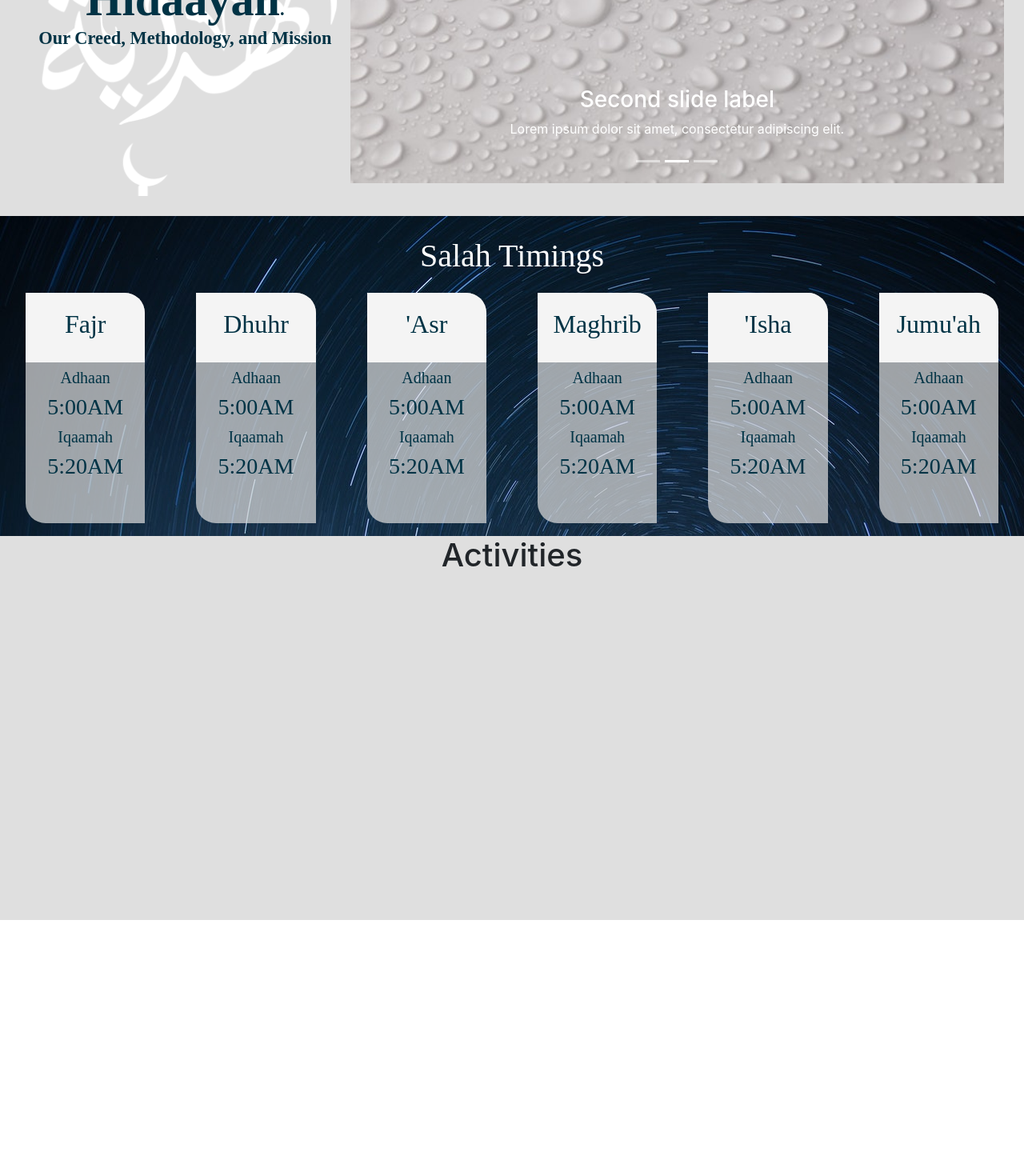
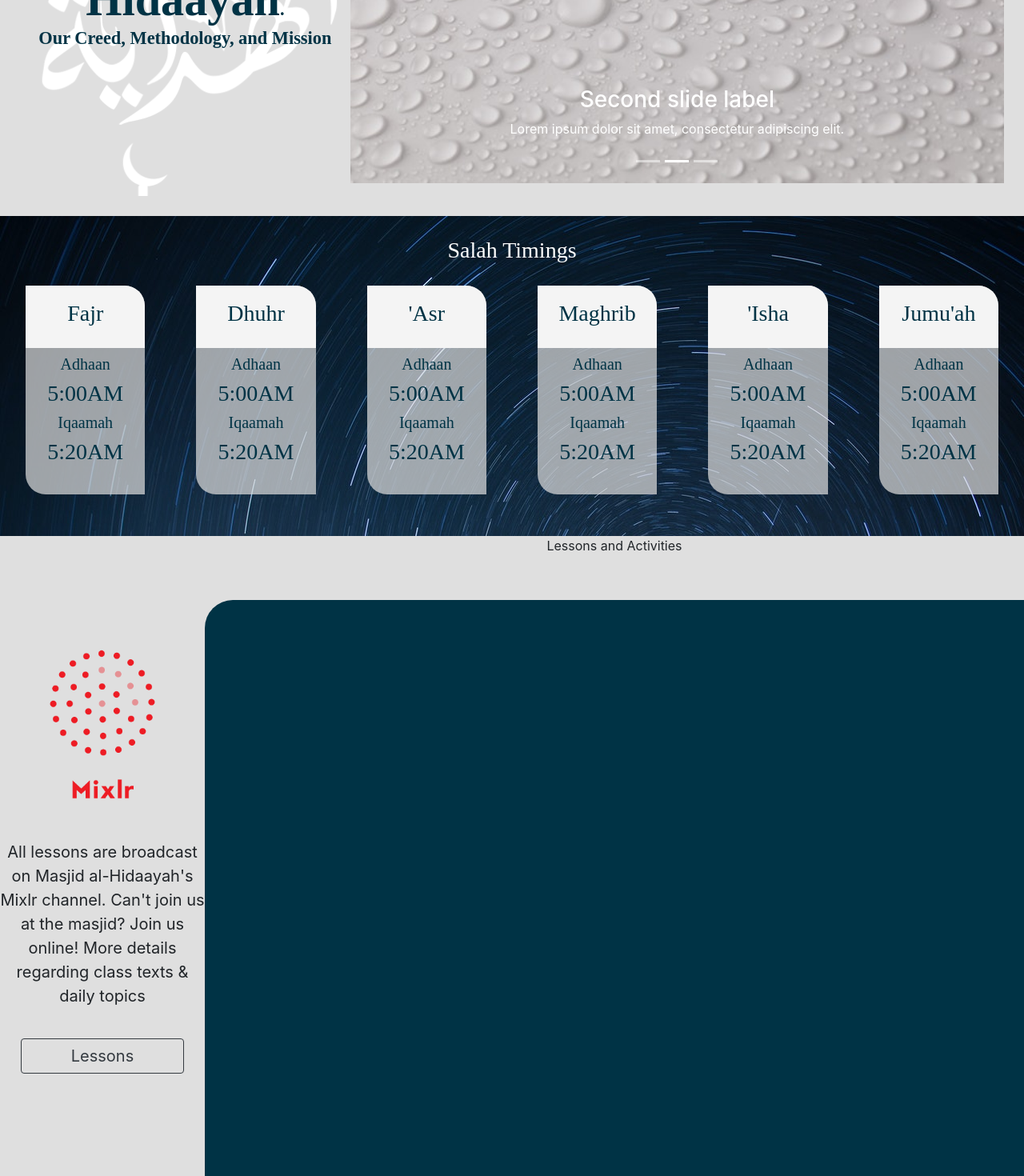
Before and after one commit to Kashiff11/masjidalhidayah, a React (Create React App) app in the folder masjid-al-hidaya/: page / in a window 1280 px wide. Shown: the part 482-1952 px from the top of the page at 80% size. Before the commit the page ends 1632 px from the top, so only its background shows below. Built offline with nearby package versions, Linux system fonts and the light colour scheme; a web font is replaced by a local one.

Commit message:
Activities Page started

```diff
--- a/masjid-al-hidaya/src/App.js
+++ b/masjid-al-hidaya/src/App.js
@@ -15,6 +15,7 @@ import mh3 from './images/mh3.png';
 
 
 function App() {
+
   return (
     <div className="App">
       <Navbar collapseOnSelect expand="lg" bg="dark" variant="dark">
--- a/masjid-al-hidaya/src/activities/Activities.css
+++ b/masjid-al-hidaya/src/activities/Activities.css
@@ -0,0 +1,50 @@
+@import url('https://fonts.googleapis.com/css2?family=Barlow+Semi+Condensed:wght@100&display=swap');
+
+#activitiesContainer {
+  display: flex;
+  flex-direction: row;
+  width: 100vw;
+  background: rgb(223,223,223);
+  height: 100vh;
+}
+
+#mxlrAnn {
+  width: 20%;
+  display: flex;
+  flex-direction: column;
+  justify-content: center;
+  align-items: center;
+}
+
+#accRtCont {
+  display: flex;
+  flex-direction: column;
+  width: 80%;
+
+}
+
+#accTitle {
+  height: 10%;
+
+}
+
+#scheduleContainer {
+  width: 100%;
+  height: 90%;
+  background: rgb(0, 51, 69);
+  border-top-left-radius: 35px;
+}
+
+#mixlrLogo {
+  width: 80%;
+}
+
+#mixlrBlurb {
+  font-size: 20px;
+}
+
+.buttons {
+  margin: 15%;
+  width: 80%;
+  font-size: 20px;
+}
--- a/masjid-al-hidaya/src/activities/Activities.js
+++ b/masjid-al-hidaya/src/activities/Activities.js
@@ -1,9 +1,23 @@
 import './Activities.css';
+import mixlrlogo from '../images/mixlrlogo.png';
+import Button from 'react-bootstrap/Button'
 
 export default function Activities() {
   return (
     <div id="activitiesContainer">
-      <h1>Activities</h1>
+      <div id="mxlrAnn">
+        <img src={mixlrlogo} id="mixlrLogo" />
+        <span id='mixlrBlurb'>
+          All lessons are broadcast on Masjid al-Hidaayah's Mixlr channel.
+          Can't join us at the masjid? Join us online! More details regarding
+          class texts & daily topics
+        </span>
+        <Button variant="outline-dark" className="buttons">Lessons</Button>
+      </div>
+      <div id="accRtCont">
+        <div id="accTitle"><span>Lessons and Activities</span></div>
+        <div id="scheduleContainer"></div>
+      </div>
     </div>
   )
 }
--- a/masjid-al-hidaya/src/home/Home.css
+++ b/masjid-al-hidaya/src/home/Home.css
@@ -38,6 +38,6 @@
 }
 
 #activitiesContainer {
-  height: 60vh;
-  background-color:  rgb(223,223,223);;
+  height: 100vh;
+  background: rgb(223,223,223)
 }
--- a/masjid-al-hidaya/src/prayers/Prayers.css
+++ b/masjid-al-hidaya/src/prayers/Prayers.css
@@ -19,6 +19,7 @@
   flex-direction: row;
   justify-content: center;
   align-items: center;
+  margin-bottom: 3%;
 }
 
 .individualSalah {
--- a/masjid-al-hidaya/src/prayers/Prayers.js
+++ b/masjid-al-hidaya/src/prayers/Prayers.js
@@ -4,12 +4,12 @@ export default function Prayers() {
   return (
     <div id="mainPrayers">
       <div id="prayerTitle">
-        <h1>Salah Timings</h1>
+        <h3>Salah Timings</h3>
       </div>
       <div id="subPrayers">
         <div className="individualSalah">
           <div className="prayerName">
-            <h2>Fajr</h2>
+            <h3>Fajr</h3>
           </div>
           <div className="prayerDescription">
             <h5>Adhaan</h5>
@@ -20,7 +20,7 @@ export default function Prayers() {
         </div>
         <div className="individualSalah">
           <div className="prayerName">
-            <h2>Dhuhr</h2>
+            <h3>Dhuhr</h3>
           </div>
           <div className="prayerDescription">
             <h5>Adhaan</h5>
@@ -31,7 +31,7 @@ export default function Prayers() {
         </div>
         <div className="individualSalah">
           <div className="prayerName">
-            <h2>'Asr</h2>
+            <h3>'Asr</h3>
           </div>
           <div className="prayerDescription">
             <h5>Adhaan</h5>
@@ -42,7 +42,7 @@ export default function Prayers() {
         </div>
         <div className="individualSalah">
           <div className="prayerName">
-            <h2>Maghrib</h2>
+            <h3>Maghrib</h3>
           </div>
           <div className="prayerDescription">
             <h5>Adhaan</h5>
@@ -53,7 +53,7 @@ export default function Prayers() {
         </div>
         <div className="individualSalah">
           <div className="prayerName">
-            <h2>'Isha</h2>
+            <h3>'Isha</h3>
           </div>
           <div className="prayerDescription">
             <h5>Adhaan</h5>
@@ -64,7 +64,7 @@ export default function Prayers() {
         </div>
         <div className="individualSalah">
           <div className="prayerName">
-            <h2>Jumu'ah</h2>
+            <h3>Jumu'ah</h3>
           </div>
           <div className="prayerDescription">
             <h5>Adhaan</h5>
```
Also changed, not shown: masjid-al-hidaya/src/images/double-bubble.png (added), masjid-al-hidaya/src/images/mixlrlogo.png (added).
